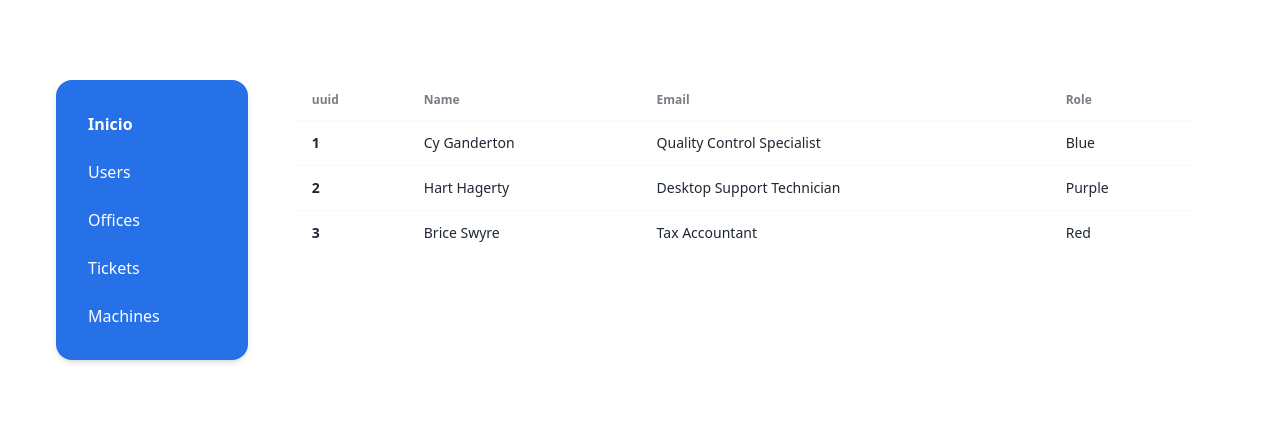
After one commit to jsonfm/flask-customer-service-shift-management-system, a Flask app: page /admin/users in a window 1280 px wide. The commit adds this page. Shown: the top 439 px of the page. Run offline with Flask 3, Linux system fonts and the light colour scheme; some libraries are stand-ins or nearby versions.

Commit message:
🎨 [UPDATE] admin views

```diff
--- a/flaskr/static/css/styles.css
+++ b/flaskr/static/css/styles.css
@@ -757,6 +757,15 @@ html {
   color: hsl(var(--nc) / var(--tw-text-opacity));
 }
 
+.carousel {
+  display: inline-flex;
+  overflow-x: scroll;
+  scroll-snap-type: x mandatory;
+  scroll-behavior: smooth;
+  -ms-overflow-style: none;
+  scrollbar-width: none;
+}
+
 @media (hover: hover) {
   .btn:hover {
     --tw-border-opacity: 1;
@@ -1131,6 +1140,10 @@ html {
 .card.image-full :where(figure) {
   overflow: hidden;
   border-radius: inherit;
+}
+
+.carousel::-webkit-scrollbar {
+  display: none;
 }
 
 @keyframes checkmark {
@@ -1318,6 +1331,10 @@ html {
   }
 }
 
+.rounded-box {
+  border-radius: var(--rounded-box, 1rem);
+}
+
 .btn-lg {
   height: 4rem;
   padding-left: 1.5rem;
@@ -1489,8 +1506,28 @@ html {
   width: 100%;
 }
 
+.w-2\/6 {
+  width: 33.333333%;
+}
+
+.w-4\/6 {
+  width: 66.666667%;
+}
+
+.w-1\/6 {
+  width: 16.666667%;
+}
+
+.w-5\/6 {
+  width: 83.333333%;
+}
+
 .grid-cols-2 {
   grid-template-columns: repeat(2, minmax(0, 1fr));
+}
+
+.flex-row {
+  flex-direction: row;
 }
 
 .flex-col {
@@ -1659,6 +1696,14 @@ html {
     width: 600px;
   }
 
+  .md\:w-1\/6 {
+    width: 16.666667%;
+  }
+
+  .md\:w-5\/6 {
+    width: 83.333333%;
+  }
+
   .md\:grid-cols-3 {
     grid-template-columns: repeat(3, minmax(0, 1fr));
   }
@@ -1667,8 +1712,17 @@ html {
     flex-direction: row;
   }
 
+  .md\:flex-col {
+    flex-direction: column;
+  }
+
   .md\:p-8 {
     padding: 2rem;
+  }
+
+  .md\:px-8 {
+    padding-left: 2rem;
+    padding-right: 2rem;
   }
 
   .md\:text-3xl {
--- /dev/null
+++ b/flaskr/templates/admin/components/sidebar.html
@@ -0,0 +1,17 @@
+<div class="w-full flex flex-row justify-center md:flex-col overflow-x-auto gap-6 shadow-md p-4 md:p-8 card bg-primary text-white">
+    <a class="font-bold" href="/admin">
+        Inicio
+    </a>
+    <a href="/admin/users">
+        Users
+    </a>
+    <a href="/admin/users">
+        Offices
+    </a>
+    <a href="/admin/users">
+        Tickets
+    </a>
+    <a href="/admin/users">
+        Machines
+    </a>
+</div>
--- /dev/null
+++ b/flaskr/templates/admin/users.html
@@ -0,0 +1,50 @@
+{% extends "layout/index.html" %}
+{% block content %}
+<section>
+    <div class="container py-20">
+        <div class="flex flex-col gap-4 md:flex-row">
+            <div class="w-full md:w-1/6">
+                {% include "admin/components/sidebar.html" %}
+            </div>
+            <div class="w-5/6 md:px-8">
+                <div class="overflow-x-auto">
+                    <table class="table">
+                      <!-- head -->
+                      <thead>
+                        <tr>
+                          <th>uuid</th>
+                          <th>Name</th>
+                          <th>Email</th>
+                          <th>Role</th>
+                        </tr>
+                      </thead>
+                      <tbody>
+                        <!-- row 1 -->
+                        <tr>
+                          <th>1</th>
+                          <td>Cy Ganderton</td>
+                          <td>Quality Control Specialist</td>
+                          <td>Blue</td>
+                        </tr>
+                        <!-- row 2 -->
+                        <tr>
+                          <th>2</th>
+                          <td>Hart Hagerty</td>
+                          <td>Desktop Support Technician</td>
+                          <td>Purple</td>
+                        </tr>
+                        <!-- row 3 -->
+                        <tr>
+                          <th>3</th>
+                          <td>Brice Swyre</td>
+                          <td>Tax Accountant</td>
+                          <td>Red</td>
+                        </tr>
+                      </tbody>
+                    </table>
+                  </div>
+            </div>
+        </div>
+    </div>
+</section>
+{% endblock %}
--- a/flaskr/views/__init__.py
+++ b/flaskr/views/__init__.py
@@ -15,3 +15,12 @@ def configure_render_view_paths(app: Flask):
     @app.route("/shifts")
     def shifts_view():
         return render_template("shifts.html")
+
+    # Admin
+    @app.route("/admin")
+    def admin_view():
+        return render_template("admin/index.html")
+
+    @app.route("/admin/users")
+    def admin_users_view():
+        return render_template("admin/users.html")
```
Also changed, not shown: flaskr/templates/admin/index.html (added, +15 -0 lines), flaskr/templates/admin/offices.html (added, +8 -0 lines).
